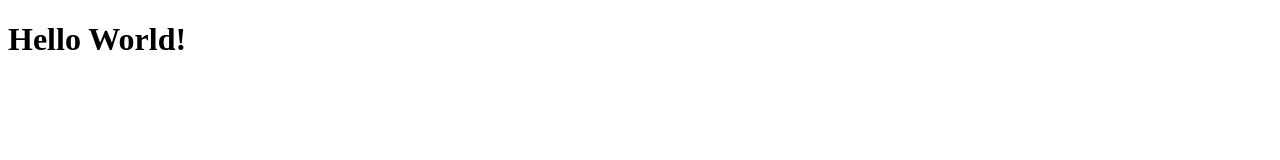
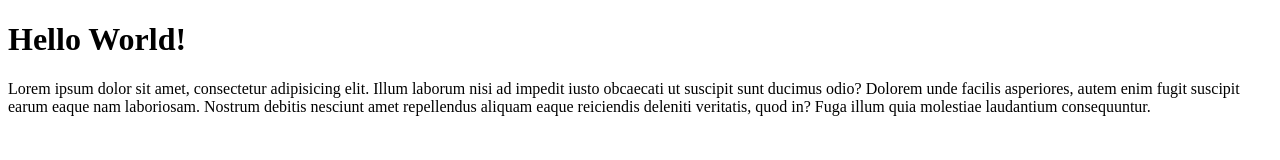
Before and after one commit to dretam/dre-git-test, a plain HTML site: page index.html in a window 1280 px wide. Drawn offline with Linux system fonts and the light colour scheme.

Commit message:
menambahkan paragraf

```diff
--- a/index.html
+++ b/index.html
@@ -9,6 +9,10 @@
 
 <body>
     <h1>Hello World!</h1>
+    Lorem ipsum dolor sit amet, consectetur adipisicing elit. Illum laborum nisi ad impedit iusto obcaecati ut suscipit
+    sunt ducimus odio? Dolorem unde facilis asperiores, autem enim fugit suscipit earum eaque nam laboriosam. Nostrum
+    debitis nesciunt amet repellendus aliquam eaque reiciendis deleniti veritatis, quod in? Fuga illum quia molestiae
+    laudantium consequuntur.
 </body>
 
 </html>
```
